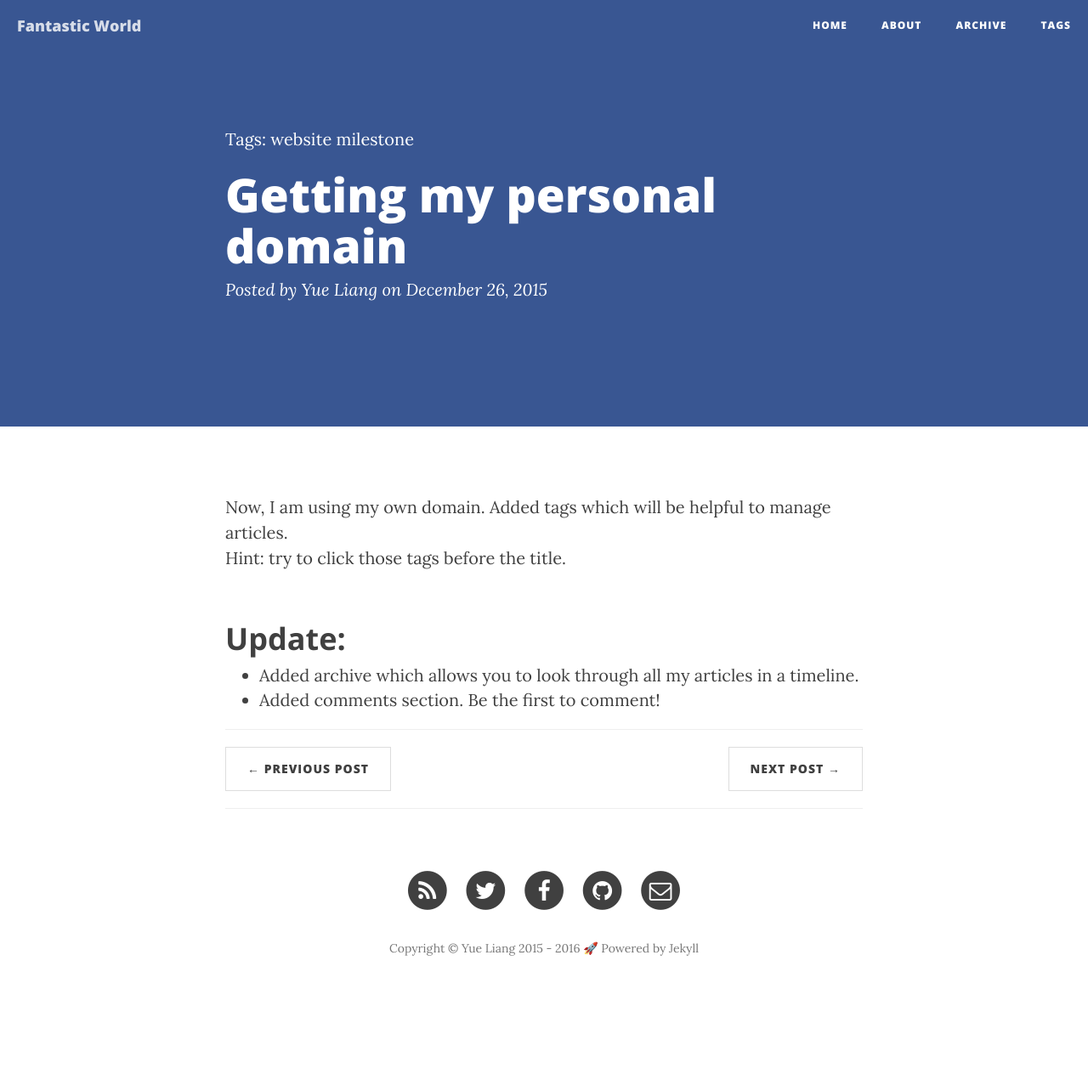
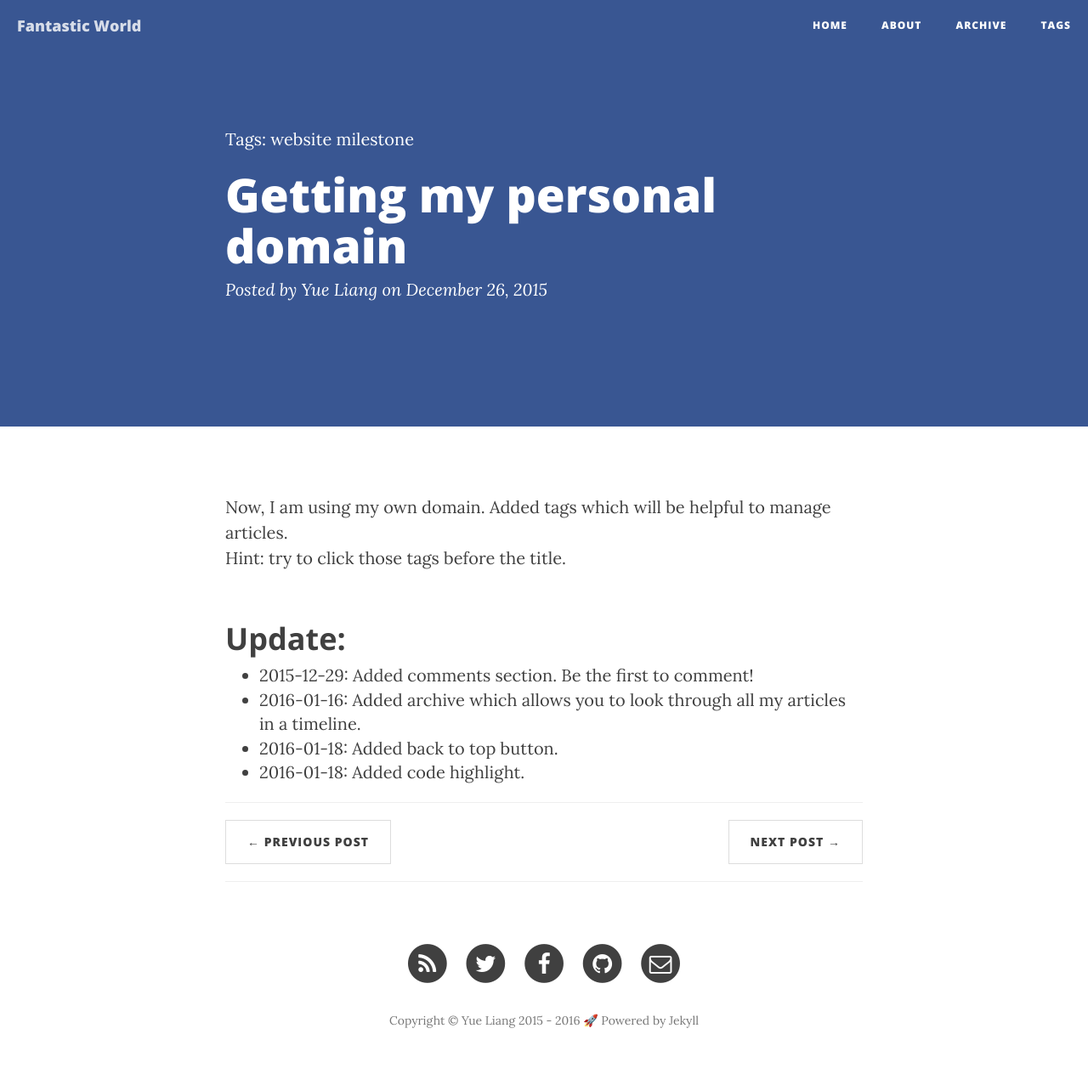
Before and after one commit to liangyue268/liangyue268.github.io, a Jekyll site: the page built from _posts/2015-12-26-Personal-Domain.md, in a window 1280 px wide. Shown: the whole page at 85% size. Built offline with Jekyll 4.4.1, drawn with Linux system fonts in a browser that asks for light colours; nearby versions of some CDN libraries; comment, search, counter and statistics services are not loaded; before the commit the page ends 1192 px from its top, so only the background shows below that.

Commit message:
update post

```diff
--- a/_posts/2015-12-26-Personal-Domain.md
+++ b/_posts/2015-12-26-Personal-Domain.md
@@ -13,6 +13,8 @@ tags: [website, milestone]
 
 <h2 class="section-heading">Update: </h2>
 <ul>
-	<li>Added archive which allows you to look through all my articles in a timeline.</li>
-	<li>Added comments section. Be the first to comment!</li>
+	<li>2015-12-29: Added comments section. Be the first to comment!</li>
+	<li>2016-01-16: Added archive which allows you to look through all my articles in a timeline.</li>
+	<li>2016-01-18: Added back to top button.</li>
+	<li>2016-01-18: Added code highlight.</li>
 </ul>
```
